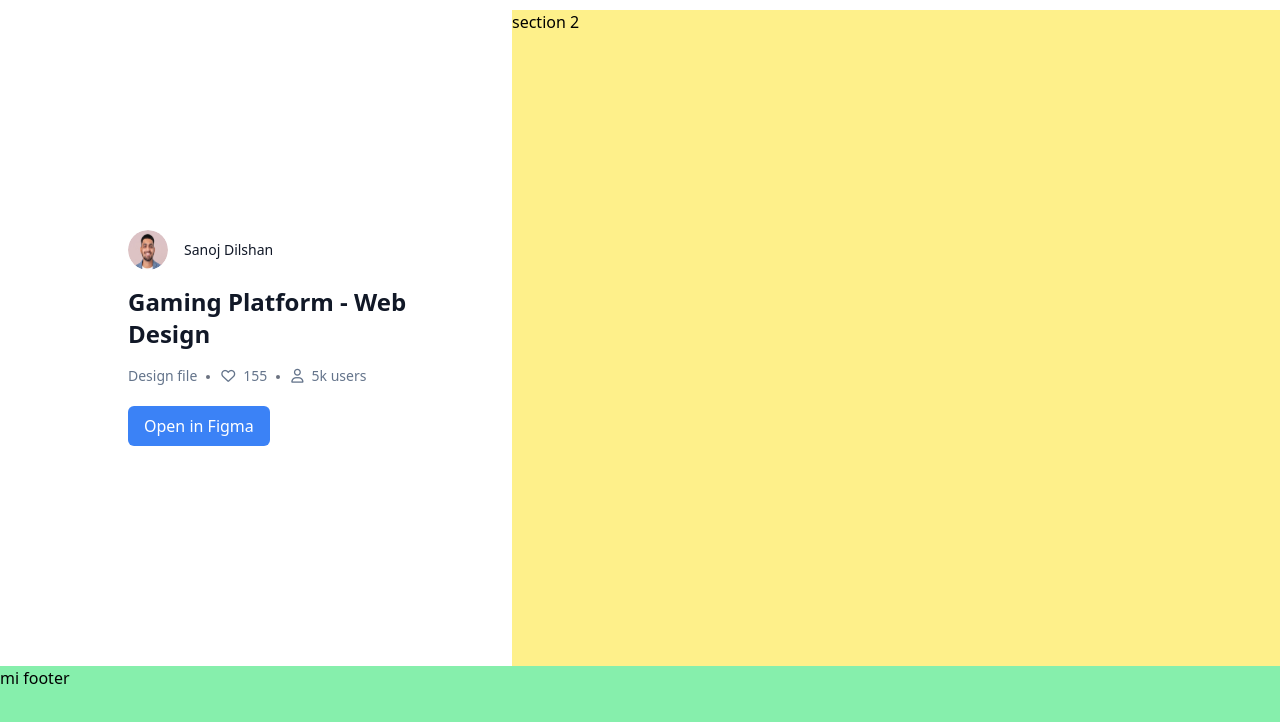
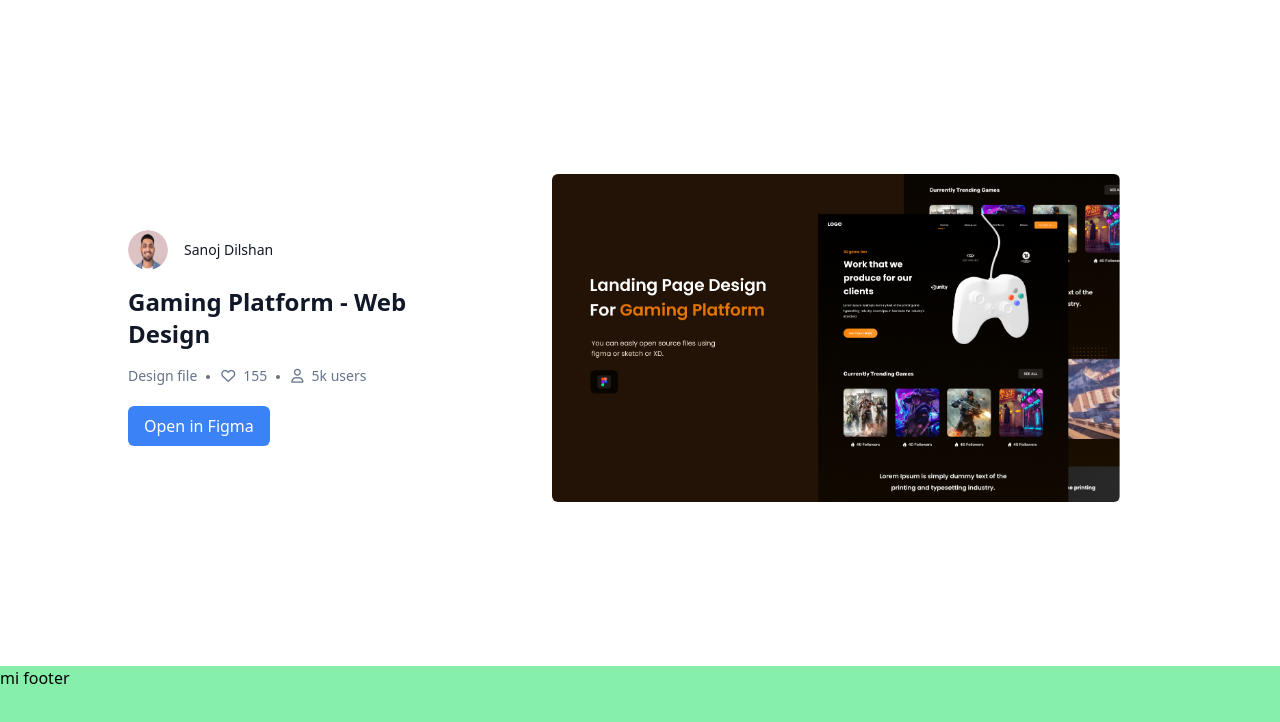
Before and after one commit to ElenaAncaIrimia/figmareply, a website: page FE-CAT-projecte-1/index.html in a window 1280 px wide. Shown: the part 62-784 px from the top of the page. Drawn offline with Linux system fonts and the light colour scheme.

Commit message:
section 2

```diff
--- a/FE-CAT-projecte-1/index.html
+++ b/FE-CAT-projecte-1/index.html
@@ -22,7 +22,12 @@
       <li class=""><a href="#" class="capitalize flex items-center gap-3"><i class="text-slate-500 fa-solid fa-globe"></i><span class="text-sm font-semibold">community</span></a></li>
     </ul>
     <ul class="flex gap-4 mt-4 items-center ">
-      <li><button class="btn-nav">Libraries</button></li>
+
+     <li><button class="btn-nav">Libraries</button>
+    <!-- <ul>
+      <li><a class="bg-slate-400 text-sm text-black p-10 block min-w-100 hover:bg-slate-700" href="#"> 1 </a></li>
+      <li><a href="#"> 2 </a></li>
+    </ul> -->
       <li><button class="btn-nav">Design templates</button></li>
       <li><button class="btn-nav">Design tools</button></li>
       <li><button class="btn-nav">Visual assets</li></button>
@@ -80,12 +85,13 @@
     </button>
   </div>
 </section>
+<!-- section 2 -->
+<section class="w-[60%] bg-white flex items-center">
+  <div class="w-70 h-50 ml-10 mr-40">
+  <img src="/FE-CAT-projecte-1/img/section 2.png" alt="imagen-section2" class="rounded-md object-cover w-full h-full]">
+</div>
+ </section>
 
-
-
-
-
- <section class="w-[60%] bg-yellow-200">section 2</section>
 </main>
 <footer class="h-[9vh] bg-green-300"> mi footer
 
```
Also changed, not shown: FE-CAT-projecte-1/img/section 2.png (added), FE-CAT-projecte-1/indexx.css/index.css (added), FE-CAT-projecte-1/output.css.
